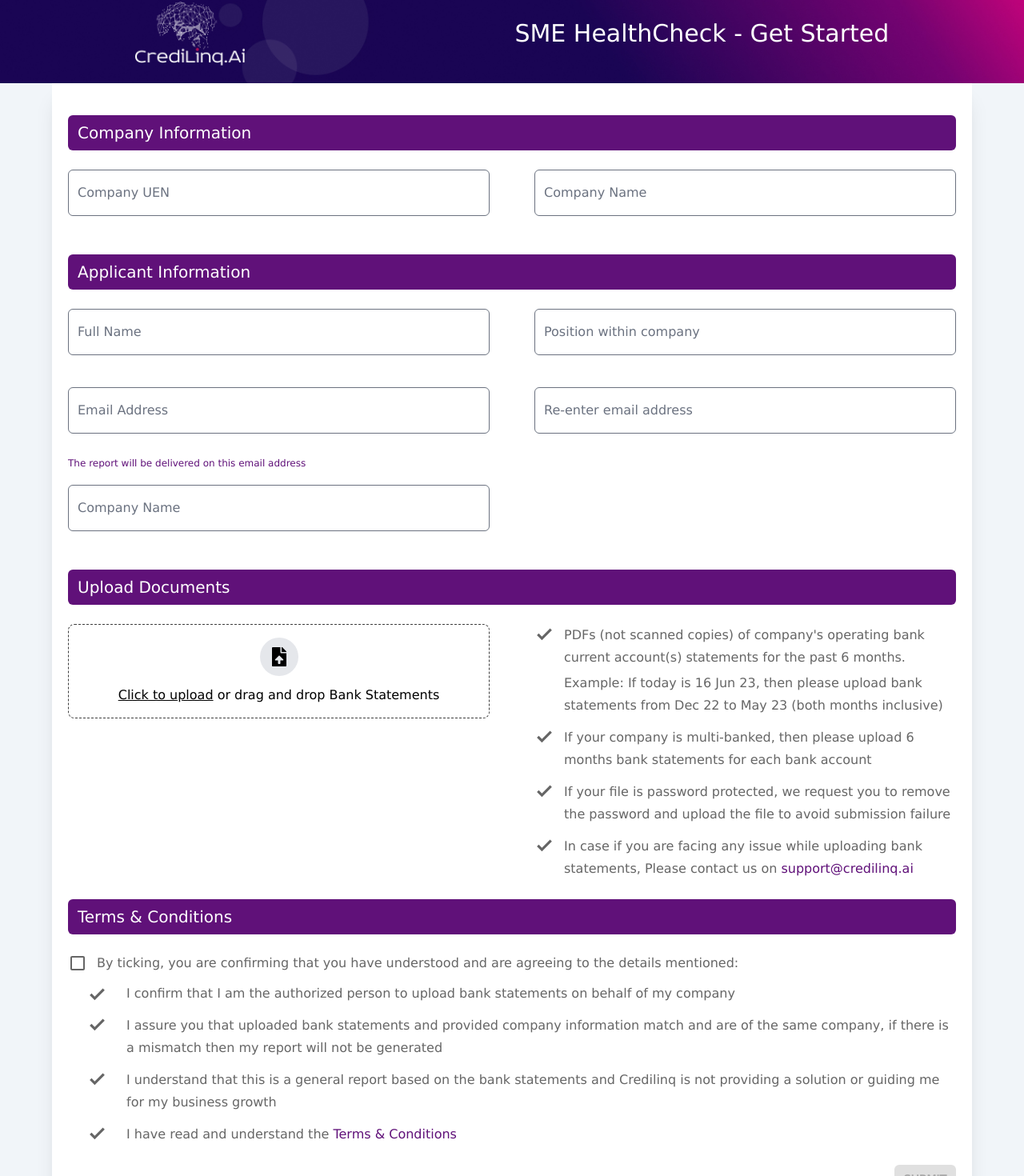
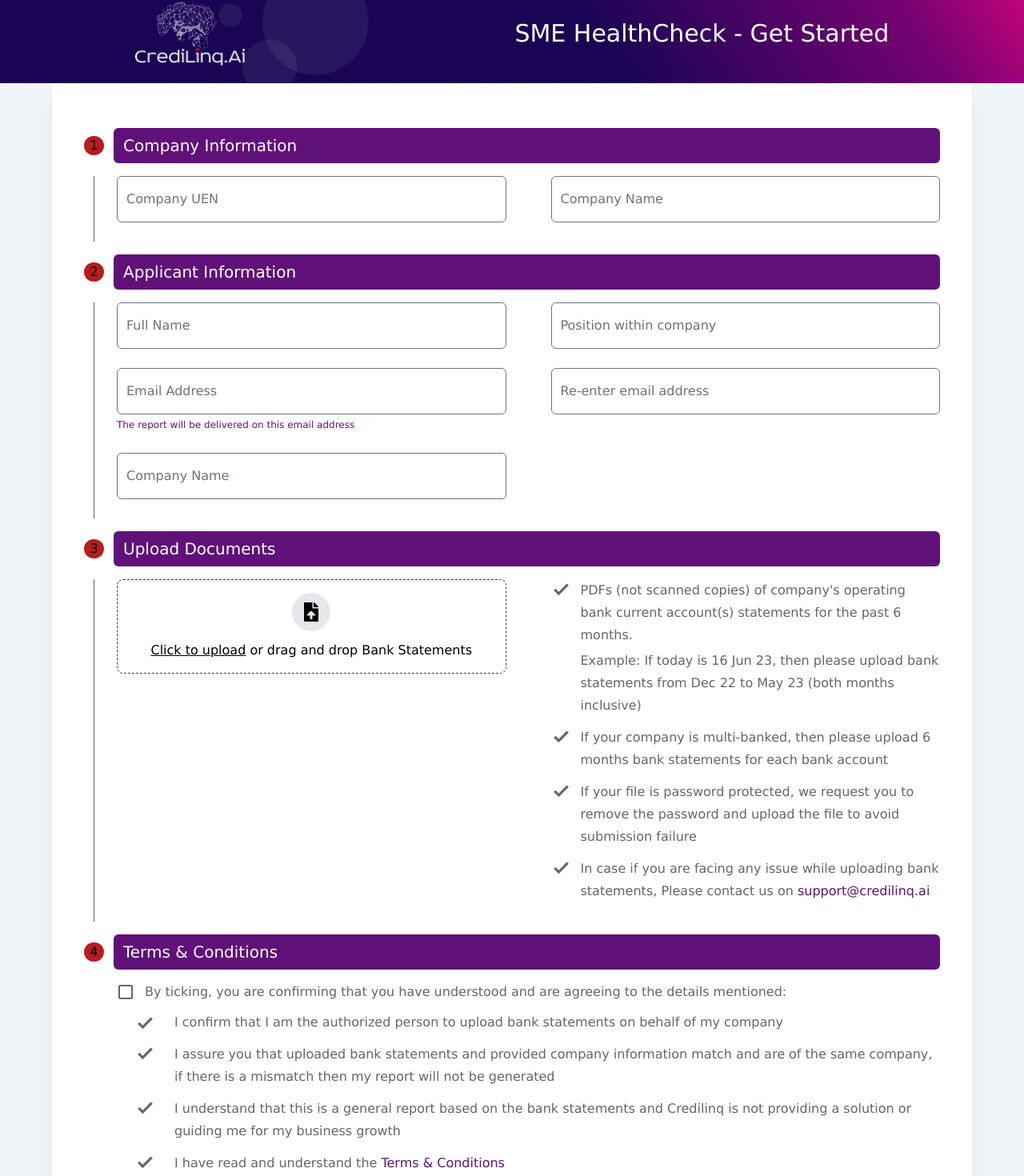
Before and after one commit to mrgk21/credilinq-frontend, a Next.js app: page / in a window 1280 px wide. Shown: the part 21-1491 px from the top of the page at 80% size. Built offline with nearby package versions, Linux system fonts and the light colour scheme.

Commit message:
style: changed layout

```diff
--- a/src/components/common/inputField.tsx
+++ b/src/components/common/inputField.tsx
@@ -52,7 +52,7 @@
 					{label}
 				</label>
 			</div>
-			<span className="p-1 pl-4 text-sm text-red-500">{error}</span>
+			{error && <span className="p-1 pl-4 text-sm text-red-500">{error}</span>}
 		</div>
 	);
 };
--- a/src/components/forms/form.subHeader.tsx
+++ b/src/components/forms/form.subHeader.tsx
@@ -1,12 +1,24 @@
+import { TiTick } from "react-icons/ti";
+
 interface Props {
 	text: string;
+	isCompleted: boolean;
+	index: number;
 }
 
-const FormSubHeader = ({ text }: Props) => {
+const FormSubHeader = ({ text, isCompleted, index }: Props) => {
 	return (
-		<h2 className="w-full rounded-md bg-purple px-3 py-2 text-xl font-[500] text-white ">
-			{text}
-		</h2>
+		<div className="flex items-center space-x-3">
+			{isCompleted && <TiTick size={25} className="min-w-[25px] rounded-full bg-green-700" />}
+			{!isCompleted && (
+				<span className="min-w-[25px] rounded-full bg-red-700 text-center">
+					{index + 1}
+				</span>
+			)}
+			<h2 className="w-full rounded-md bg-purple px-3 py-2 text-xl font-[500] text-white ">
+				{text}
+			</h2>
+		</div>
 	);
 };
 
--- a/src/components/forms/newVendor/vendor.form.tsx
+++ b/src/components/forms/newVendor/vendor.form.tsx
@@ -88,13 +88,16 @@
 	};
 
 	return (
-		<div>
 		<form
 			onSubmit={(e: React.FormEvent<RegisterForm>) => handleSubmit(e)}
-				className="mx-auto flex max-w-[1150px] flex-col space-y-6 bg-white px-5 py-10 shadow-xl"
+			className="mx-auto flex max-w-[1150px] flex-col space-y-4 bg-white px-10 py-14 shadow-xl"
 		>
-				<FormSubHeader text="Company Information" />
-				<section className="grid grid-cols-2 gap-x-14">
+			<FormSubHeader
+				text="Company Information"
+				isCompleted={false}
+				index={Progress.STARTED}
+			/>
+			<section className="ml-3 grid grid-cols-2 gap-x-14 gap-y-6 border-l-[1px] border-text_gray pb-6 pl-7">
 				<InputField
 					error={errors.comp_uen ?? null}
 					label="Company UEN"
@@ -110,8 +113,12 @@
 					onChange={handleChange}
 				/>
 			</section>
-				<FormSubHeader text="Applicant Information" />
-				<section className="grid grid-cols-2 gap-x-14 gap-y-4">
+			<FormSubHeader
+				text="Applicant Information"
+				isCompleted={false}
+				index={Progress.COMPLETED_COMP}
+			/>
+			<section className="ml-3 grid grid-cols-2 gap-x-14 gap-y-6 border-l-[1px] border-text_gray pb-6 pl-7">
 				<InputField
 					error={errors.appl_name ?? null}
 					label="Full Name"
@@ -154,8 +161,12 @@
 					onChange={handleChange}
 				/>
 			</section>
-				<FormSubHeader text="Upload Documents" />
-				<section className="grid grid-cols-2 gap-x-14 gap-y-4">
+			<FormSubHeader
+				text="Upload Documents"
+				isCompleted={false}
+				index={Progress.COMPLETED_APPL}
+			/>
+			<section className="ml-3 grid grid-cols-2 gap-x-14 gap-y-6 border-l-[1px] border-text_gray pb-6 pl-7">
 				<Dropzone
 					label="Upload an image:"
 					name="image"
@@ -169,12 +180,12 @@
 						<GoCheck size={25} className="min-w-[25px]" />
 						<span className="space-y-1 leading-7">
 							<div>
-									PDFs (not scanned copies) of company&apos;s operating bank
-									current account(s) statements for the past 6 months.
+								PDFs (not scanned copies) of company&apos;s operating bank current
+								account(s) statements for the past 6 months.
 							</div>
 							<div>
-									Example: If today is 16 Jun 23, then please upload bank
-									statements from Dec 22 to May 23 (both months inclusive)
+								Example: If today is 16 Jun 23, then please upload bank statements
+								from Dec 22 to May 23 (both months inclusive)
 							</div>
 						</span>
 					</section>
@@ -204,8 +215,12 @@
 					</section>
 				</div>
 			</section>
-				<FormSubHeader text="Terms & Conditions" />
-				<section className="space-y-3">
+			<FormSubHeader
+				text="Terms & Conditions"
+				isCompleted={false}
+				index={Progress.COMPLETED_DOCS}
+			/>
+			<section className="ml-3 space-y-3 pb-6 pl-7">
 				<div className="flex items-center space-x-3 text-text_gray">
 					{!tncCheck && (
 						<MdOutlineCheckBoxOutlineBlank
@@ -220,8 +235,8 @@
 						/>
 					)}
 					<div className="flex flex-col">
-							By ticking, you are confirming that you have understood and are agreeing
-							to the details mentioned:
+						By ticking, you are confirming that you have understood and are agreeing to
+						the details mentioned:
 						{errors.tnc && <p className="text-xs text-red-500">{errors.tnc}</p>}
 					</div>
 				</div>
@@ -229,24 +244,24 @@
 					<li className="flex items-center space-x-6 text-text_gray">
 						<GoCheck size={25} className="min-w-[25px]" />
 						<p className="leading-7">
-								I confirm that I am the authorized person to upload bank statements
-								on behalf of my company
+							I confirm that I am the authorized person to upload bank statements on
+							behalf of my company
 						</p>
 					</li>
 					<li className="flex space-x-6 text-text_gray">
 						<GoCheck size={25} className="min-w-[25px]" />
 						<p className="leading-7">
 							I assure you that uploaded bank statements and provided company
-								information match and are of the same company, if there is a
-								mismatch then my report will not be generated
+							information match and are of the same company, if there is a mismatch
+							then my report will not be generated
 						</p>
 					</li>
 					<li className="flex space-x-6 text-text_gray">
 						<GoCheck size={25} className="min-w-[25px]" />
 						<p className="leading-7">
-								I understand that this is a general report based on the bank
-								statements and Credilinq is not providing a solution or guiding me
-								for my business growth
+							I understand that this is a general report based on the bank statements
+							and Credilinq is not providing a solution or guiding me for my business
+							growth
 						</p>
 					</li>
 					<li className="flex space-x-6 text-text_gray">
@@ -265,7 +280,6 @@
 			</section>
 			<Button type="submit" text="submit" className="!ml-auto" />
 		</form>
-		</div>
 	);
 };
 
```
Also changed, not shown: src/components/common/checkbox.tsx (deleted). Lines whose indentation alone changed are shown as unchanged.
